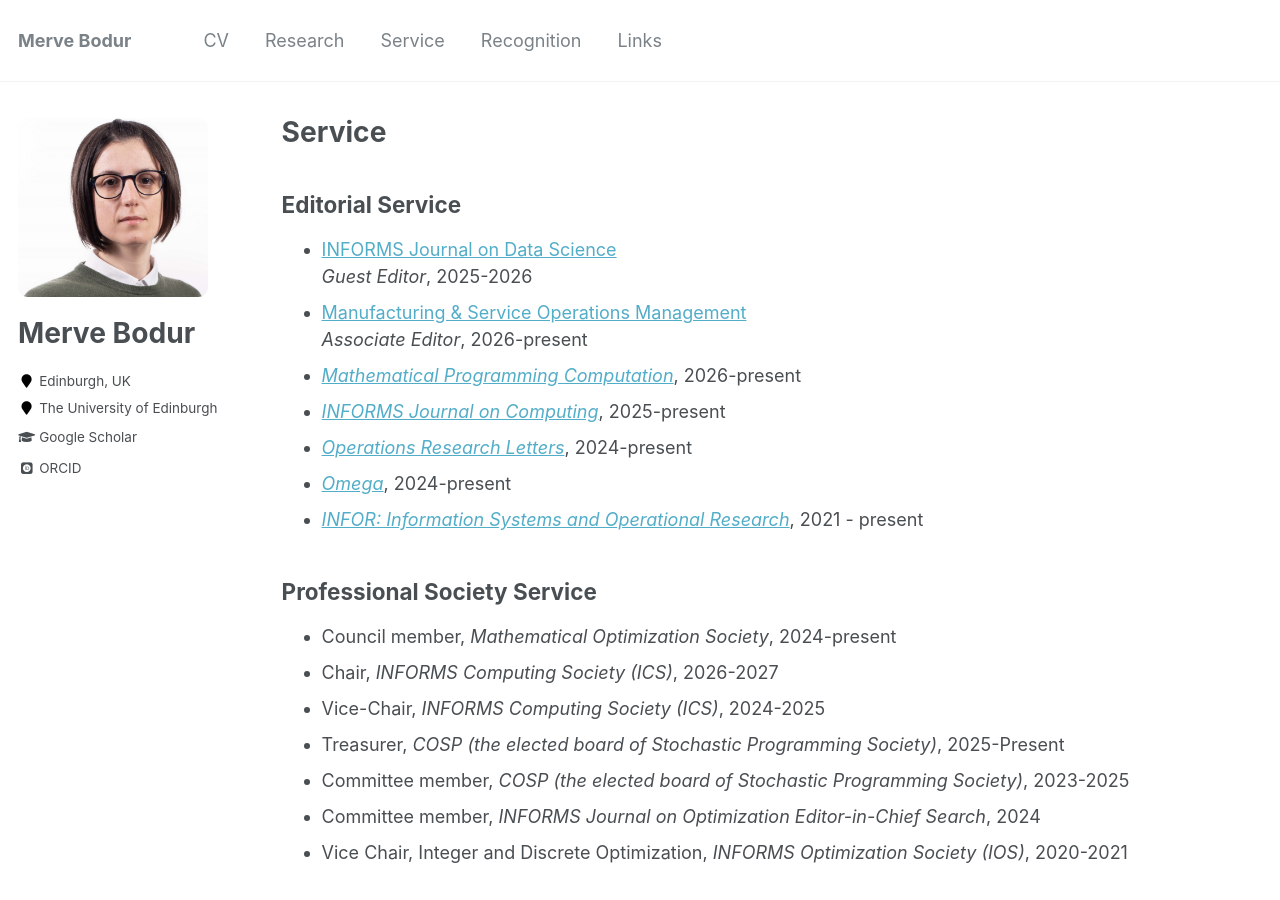
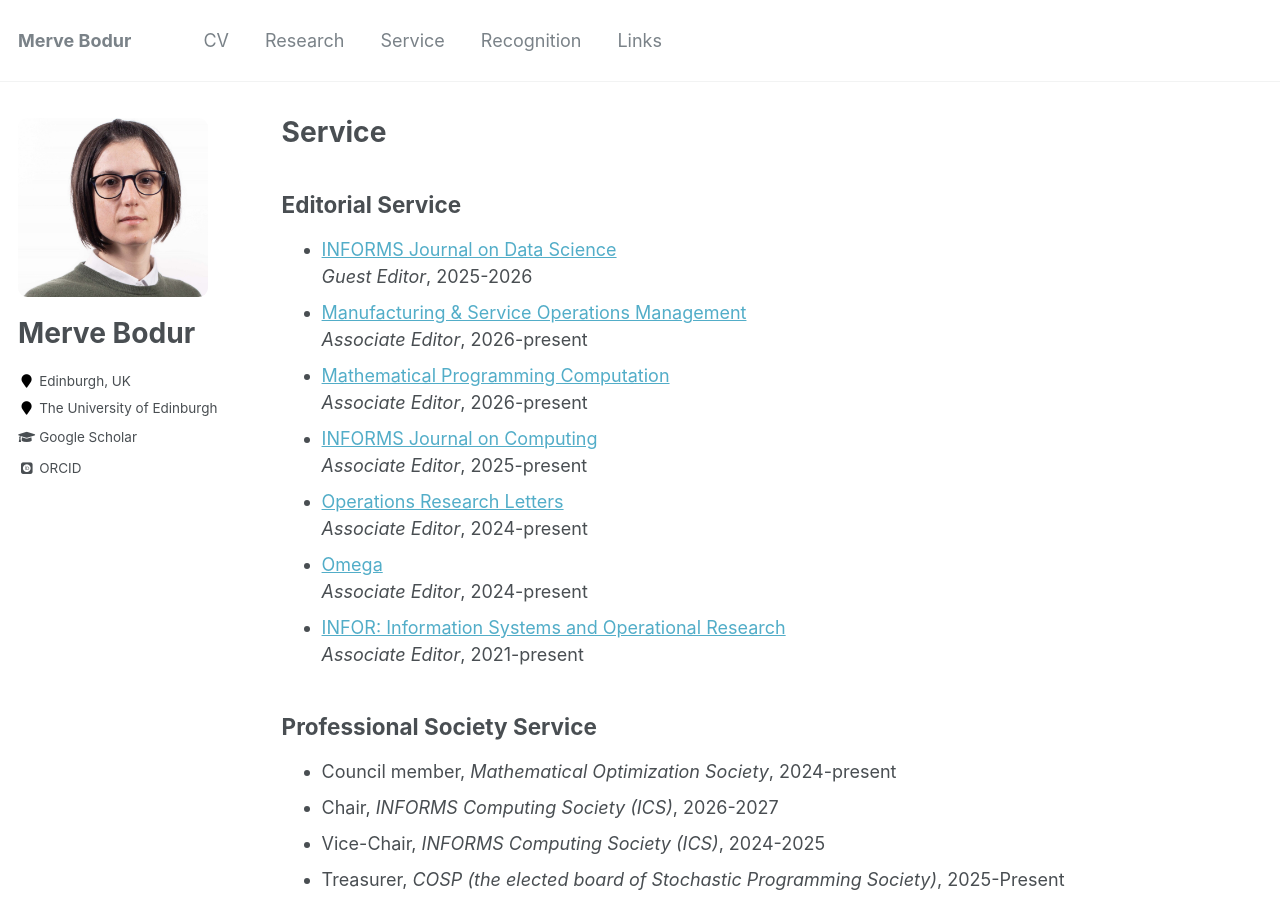
Before and after one commit to mervebodur/mervebodur.github.io, a Jekyll site: the page built from _pages/service.md, in a window 1280 px wide and 900 px high. Built offline with Jekyll 4.4.1, drawn with Linux system fonts in a browser that asks for light colours; some web fonts are replaced.

Commit message:
Update service.md

```diff
--- a/_pages/service.md
+++ b/_pages/service.md
@@ -11,11 +11,16 @@ author_profile: true
 *Guest Editor*, 2025-2026
 - [Manufacturing & Service Operations Management](https://pubsonline.informs.org/journal/msom)\
 *Associate Editor*, 2026-present
-- [*Mathematical Programming Computation*](https://link.springer.com/journal/12532), 2026-present
-- [*INFORMS Journal on Computing*](https://pubsonline.informs.org/journal/ijoc), 2025-present
-- [*Operations Research Letters*](https://www.sciencedirect.com/journal/operations-research-letters), 2024-present
-- [*Omega*](https://www.sciencedirect.com/journal/omega), 2024-present
-- [*INFOR: Information Systems and Operational Research*](https://www.tandfonline.com/journals/tinf20), 2021 - present
+- [Mathematical Programming Computation](https://link.springer.com/journal/12532)\
+*Associate Editor*, 2026-present
+- [INFORMS Journal on Computing](https://pubsonline.informs.org/journal/ijoc)\
+*Associate Editor*, 2025-present
+- [Operations Research Letters](https://www.sciencedirect.com/journal/operations-research-letters)\
+*Associate Editor*, 2024-present
+- [Omega](https://www.sciencedirect.com/journal/omega)\
+*Associate Editor*, 2024-present
+- [INFOR: Information Systems and Operational Research](https://www.tandfonline.com/journals/tinf20)\
+*Associate Editor*, 2021-present
 
 <!-- - **Referee**: Mathematical Programming, Operations Research, Management Science, Mathematics of Operations Research, Manufacturing and Service Operations Management, Production and Operations Management, INFORMS Journal on Computing, Mathematical Programming Computation, Transportation Science, European Journal of Operational Research, IISE Transactions, INFORMS Journal on Optimization, Journal of Optimization Theory and Applications and others. -->
 
```
